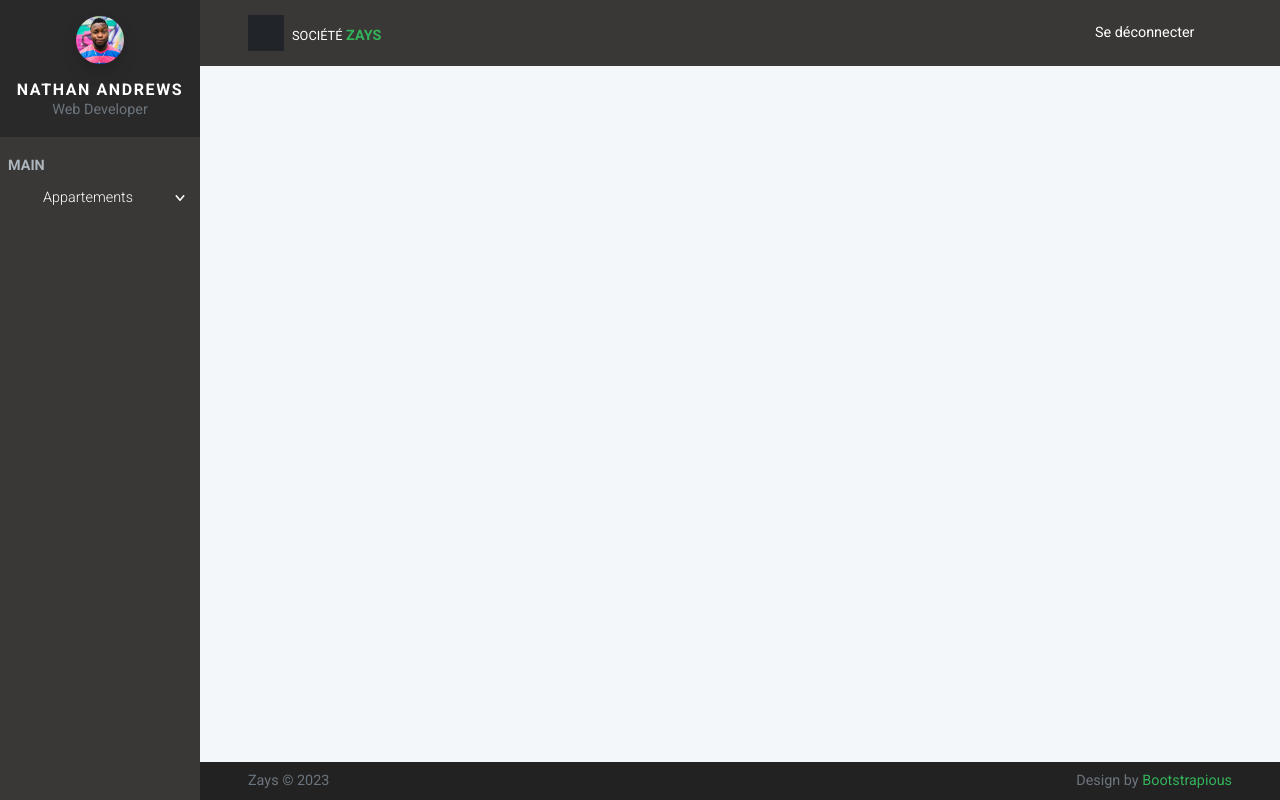
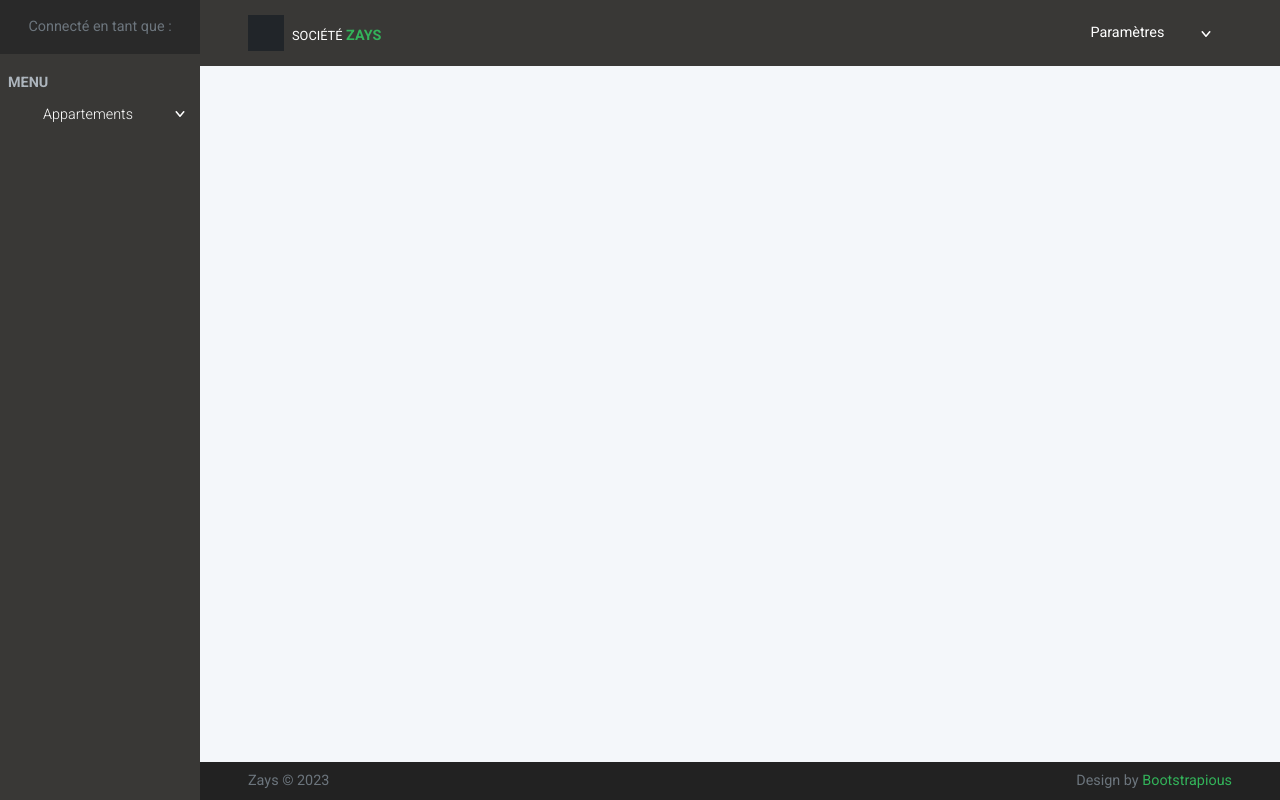
Before and after one commit to ZakinaA/Zays, a Symfony app: template templates/bail/index.html.twig in a window 1280 px wide. Run offline with Twig, Linux system fonts and the light colour scheme; the template is opened without the code that fills it, so the values that code supplies are empty; some libraries are stand-ins or nearby versions.

Commit message:
Création des comptes et des permissions admin pour la page register

```diff
--- a/templates/base.html.twig
+++ b/templates/base.html.twig
@@ -35,14 +35,14 @@
         <!-- Sidebar Header    -->
         <div class="sidebar-header d-flex align-items-center justify-content-center p-3 mb-3">
           <!-- User Info-->
-          <div class="sidenav-header-inner text-center"><img class="img-fluid rounded-circle avatar mb-3" src="img/avatar-7.jpg" alt="person">
-            <h2 class="h5 text-white text-uppercase mb-0">Nathan Andrews</h2>
-            <p class="text-sm mb-0 text-muted">Web Developer</p>
+          <div class="sidenav-header-inner text-center">
+            <p class="text-sm mb-0 text-muted">Connecté en tant que :</p>
+            <h2 class="text-sm mb-0">{{app.user.email}}</h2>
           </div>
-          <!-- Small Brand information, appears on minimized sidebar--><a class="brand-small text-center" href="index.html">
-            <p class="h1 m-0">BD</p></a>
+          <!-- Small Brand information, appears on minimized sidebar--><a class="brand-small text-center" href="{{path('bauxLister')}}">
+            <p class="h1 m-0">ZAYS</p></a>
         </div>
-        <!-- Sidebar Navigation Menus--><span class="text-uppercase text-gray-500 text-sm fw-bold letter-spacing-0 mx-lg-2 heading">Main</span>
+        <!-- Sidebar Navigation Menus--><span class="text-uppercase text-gray-500 text-sm fw-bold letter-spacing-0 mx-lg-2 heading">Menu</span>
         <ul class="list-unstyled">
 
 
@@ -76,15 +76,30 @@
               <div class="d-flex align-items-center"><a class="menu-btn d-flex align-items-center justify-content-center p-2 bg-gray-900" id="toggle-btn" href="#">
                   <svg class="svg-icon svg-icon-sm svg-icon-heavy text-white">
                     <use xlink:href="#menu-1"> </use>
-                  </svg></a><a class="navbar-brand ms-2" href="index.html">
+                  </svg></a><a class="navbar-brand ms-2" href="{{path('bauxLister')}}">
                   <div class="brand-text d-none d-md-inline-block text-uppercase letter-spacing-0"><span class="text-white fw-normal text-xs">Société </span><strong class="text-primary text-sm"> ZAYS</strong></div></a></div>
               <ul class="nav-menu mb-0 list-unstyled d-flex flex-md-row align-items-md-center">
 
-                <!-- Log out-->
-                <li class="nav-item"><a class="nav-link text-white text-sm ps-0" href="{{path('logout')}}"> <span class="d-none d-sm-inline-block">Se déconnecter</span>
+
+              {% if is_granted('ROLE_ADMIN') %}
+                <!-- formulaire inscription (admin seulement) -->
+                <li class="nav-item"><a class="nav-link text-white text-sm ps-0" href="{{path('app_register')}}"> <span class="d-none d-sm-inline-block">Ajouter un utilisateur</span>
                     <svg class="svg-icon svg-icon-xs svg-icon-heavy">
                       <use xlink:href="#security-1"> </use>
                     </svg></a></li>
+              {% endif %}
+
+
+
+                <!-- Déconnexion/mdp (paramètres)    -->
+                <li class="nav-item dropdown"><a class="nav-link dropdown-toggle text-white text-sm" id="parametres" rel="nofollow" data-bs-target="#" href="#" data-bs-toggle="dropdown" aria-haspopup="true" aria-expanded="false"><span class="d-none d-sm-inline-block ms-2">Paramètres <svg class="svg-icon svg-icon-sm svg-icon-heavy me-2"> <use xlink:href="#disable-1"> </use> </svg></span></a>
+                  <ul class="dropdown-menu dropdown-menu-end mt-sm-3 shadow-sm" aria-labelledby="parametres">
+                    <li><a class="dropdown-item" rel="nofollow" href="{{path('logout')}}"> <span>Se déconnecter</span></a></li>
+                    <li><a class="dropdown-item" rel="nofollow" href="#!"> <span>Changer de mot de passe</span></a></li>
+                  </ul>
+                </li>
+
+
 
               </ul>
             </div>
```
Also changed, not shown: 1 other file.
